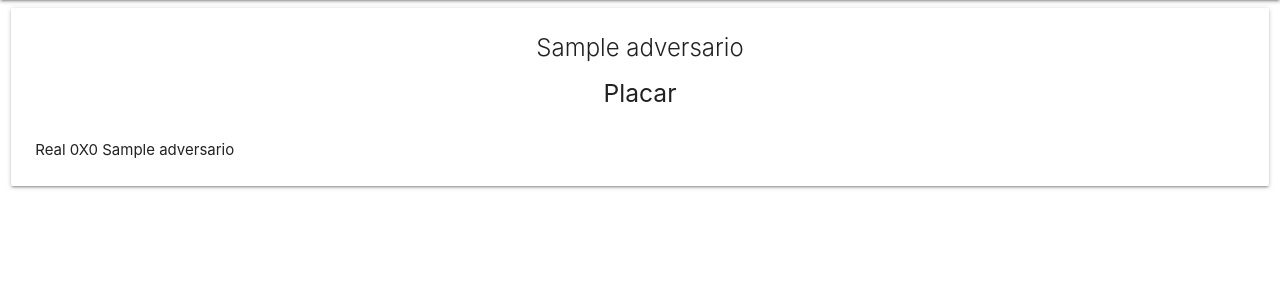
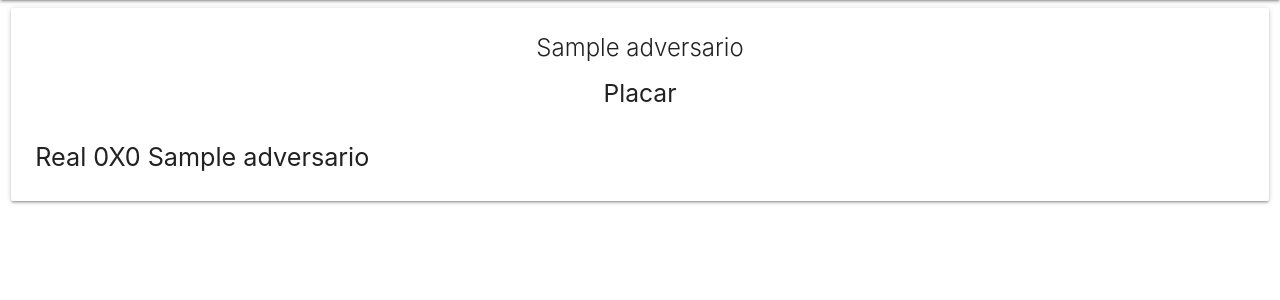
Before and after one commit to DiegoDenzer/realmatismo, a Django app: page /jogo/1 in a window 1280 px wide. Shown: the part 64-364 px from the top of the page. Run offline with Django 3.2, Linux system fonts and the light colour scheme; tables that the repository leaves empty hold one stand-in row (values such as "Sample post").

Commit message:
Notícias

```diff
--- a/jogo/templates/jogo/jogo_detalhe.html
+++ b/jogo/templates/jogo/jogo_detalhe.html
@@ -8,9 +8,11 @@
                 <div class="card-content">
                     <span class="card-title center-align">{{ jogo.adversario.nome }}</span>
                          <h5 class="center">Placar</h5><br>
-                         <span class="left-align">Real</span>
-                         <span class="left-align">0X0</span>
-                         <span class="right-align">{{ jogo.adversario.nome }}</span>
+                         <p class="flow-text">
+                             <span class="left-align">Real</span>
+                             <span class="left-align">0X0</span>
+                             <span class="right-align">{{ jogo.adversario.nome }}</span>
+                         </p>
                 </div>
             </div>
         </div>
```
